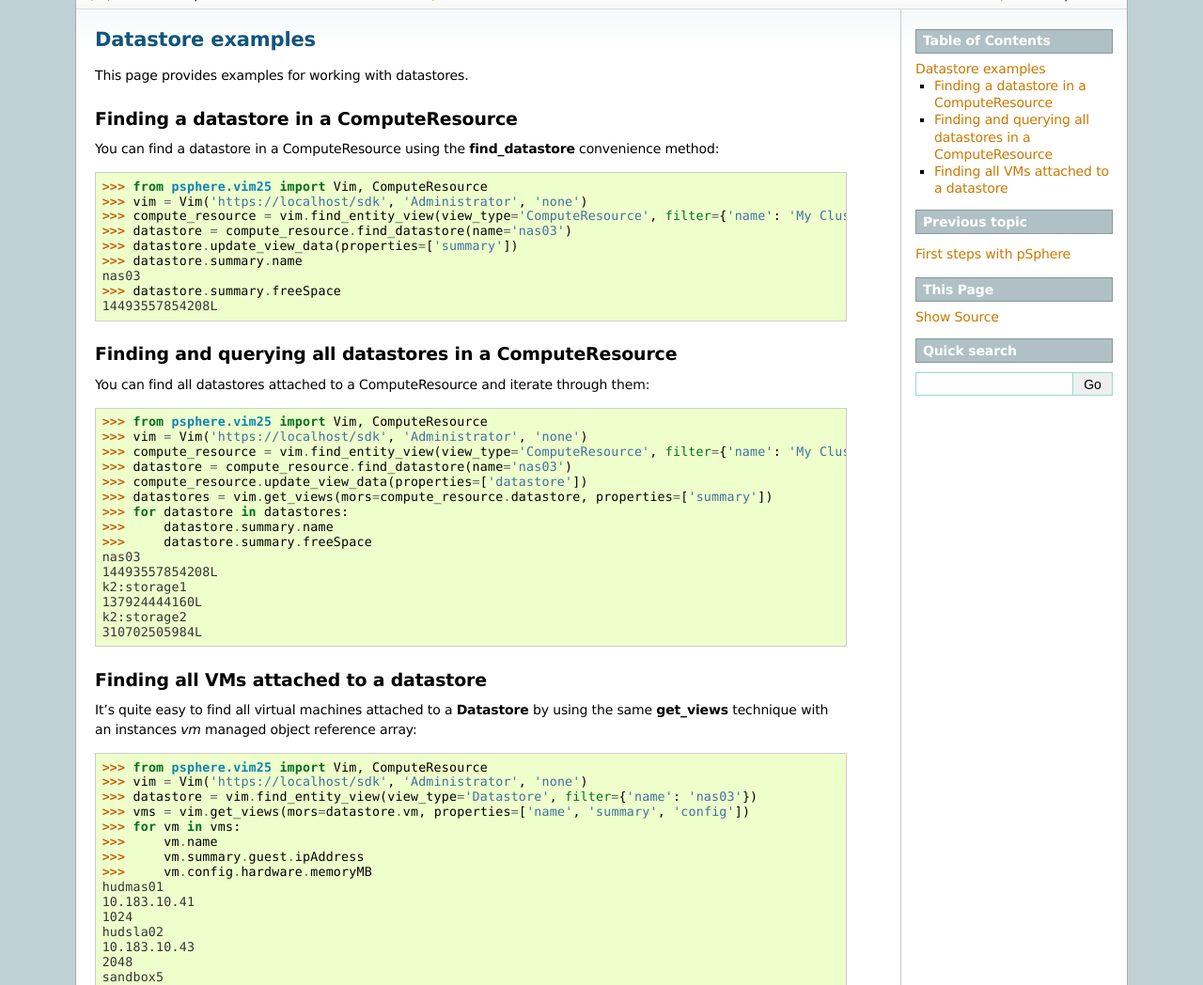
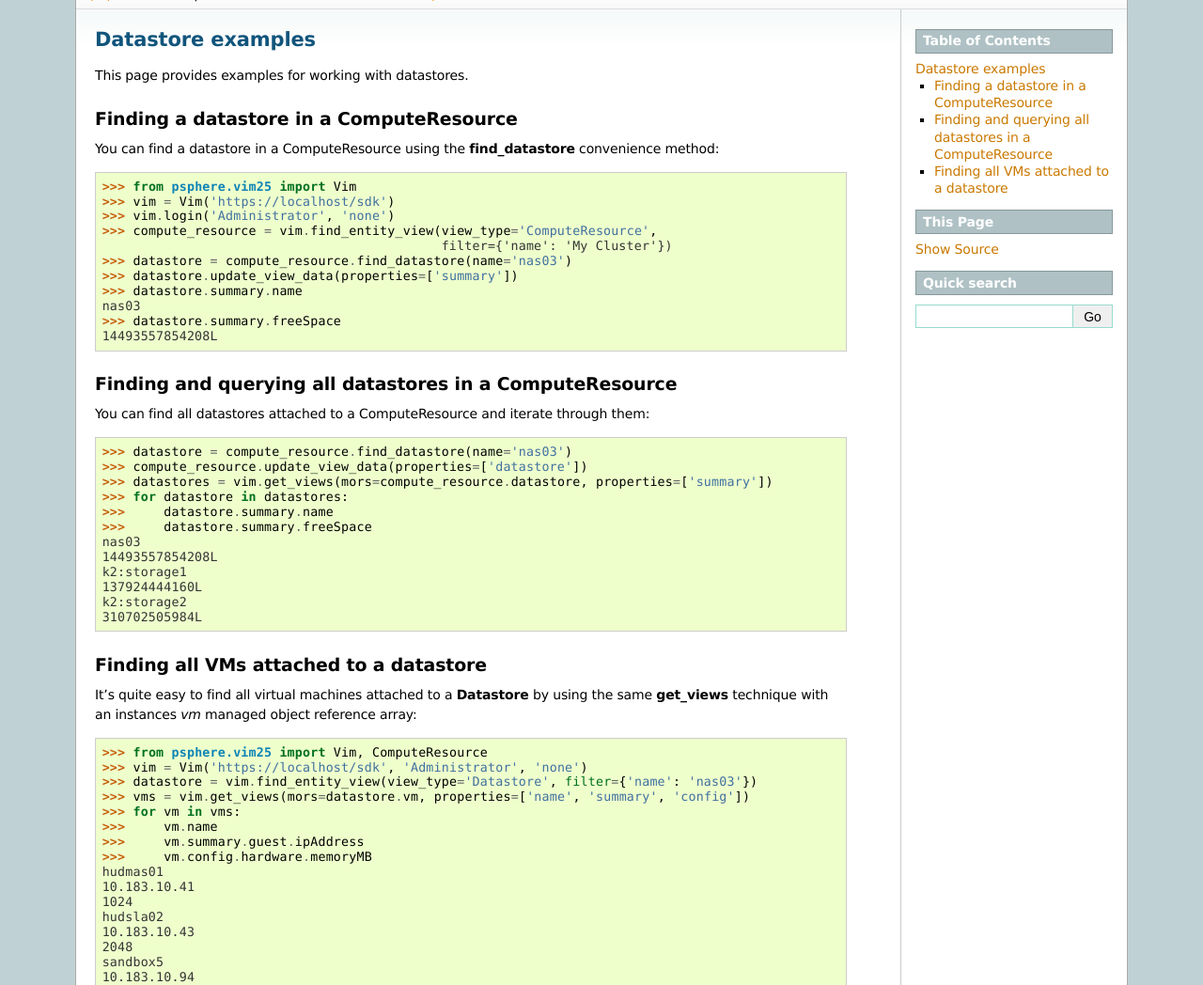
Before and after one commit to psphere-project/psphere, a Sphinx documentation site: the page built from doc/datastore.rst, in a window 1280 px wide and 1400 px high. Shown: the part 352-1400 px from the top of the window at 94% size. Built offline with Sphinx 7.4.7, drawn with Linux system fonts in a browser that asks for light colours; pages that are not in the unit, such as notebooks, are missing from menus.

Commit message:
Rename file
--HG--
rename : doc/datastores.rst => doc/datastore.rst

```diff
--- a/doc/datastores.rst
+++ b/doc/datastore.rst
@@ -10,9 +10,11 @@ Finding a datastore in a ComputeResource
 You can find a datastore in a ComputeResource using the **find_datastore**
 convenience method::
 
-    >>> from psphere.vim25 import Vim, ComputeResource
-    >>> vim = Vim('https://localhost/sdk', 'Administrator', 'none')
-    >>> compute_resource = vim.find_entity_view(view_type='ComputeResource', filter={'name': 'My Cluster'})
+    >>> from psphere.vim25 import Vim
+    >>> vim = Vim('https://localhost/sdk')
+    >>> vim.login('Administrator', 'none')
+    >>> compute_resource = vim.find_entity_view(view_type='ComputeResource',
+                                                filter={'name': 'My Cluster'})
     >>> datastore = compute_resource.find_datastore(name='nas03')
     >>> datastore.update_view_data(properties=['summary'])
     >>> datastore.summary.name
@@ -27,9 +29,6 @@ Finding and querying all datastores in a ComputeResource
 You can find all datastores attached to a ComputeResource and iterate through
 them::
 
-    >>> from psphere.vim25 import Vim, ComputeResource
-    >>> vim = Vim('https://localhost/sdk', 'Administrator', 'none')
-    >>> compute_resource = vim.find_entity_view(view_type='ComputeResource', filter={'name': 'My Cluster'})
     >>> datastore = compute_resource.find_datastore(name='nas03')
     >>> compute_resource.update_view_data(properties=['datastore'])
     >>> datastores = vim.get_views(mors=compute_resource.datastore, properties=['summary'])
```
